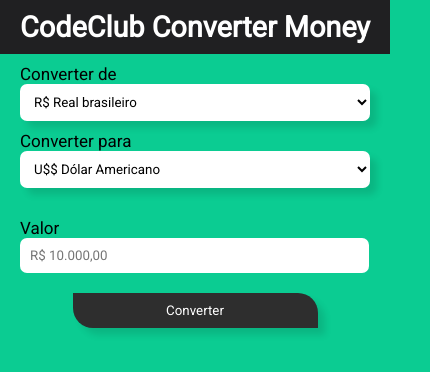
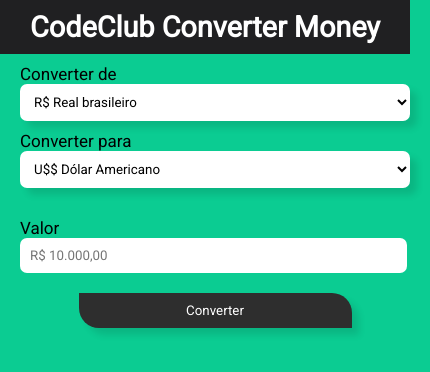
Before and after one commit to gilsonconceicao/Currency-converter, a plain HTML site: page index.html in a window 390 px wide. Shown: the whole page, 430 px wide, since content can reach past the window. Drawn offline with Linux system fonts and the light colour scheme.

Commit message:
Update style.css

```diff
--- a/style.css
+++ b/style.css
@@ -119,13 +119,15 @@ img {
 }
 
 
-@media screen and (max-width: 500px) {
+@media screen and (max-width: 600px) {
     .conteiner {
         margin: 0;
+        width: 100%;
     }
 
     header {
         border-radius: 0;
+        width: 100%;
     }
 
     body {
@@ -137,5 +139,6 @@ img {
         min-height: 100px;
         border-radius: 0;
         min-height: 10px;
+        width: 100%;
     }
 }
```
